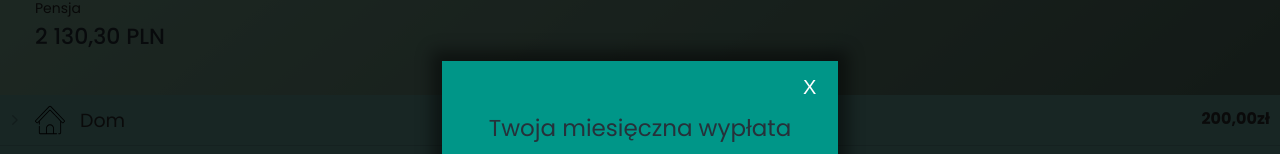
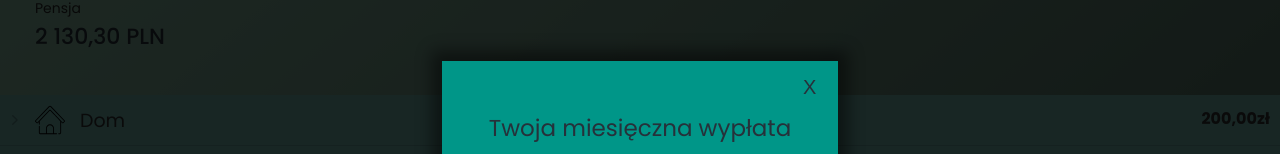
Before and after one commit to ErykFryderyk/finance-manager-app, a Vue app: page / in a window 1280 px wide. In both pictures the pointer is over the button 808 px from the left and 296 px from the top of the page. Shown: the part 215-369 px from the top of the page. Built offline with nearby package versions, Linux system fonts and the light colour scheme.

Commit message:
add transition to close button

```diff
--- a/src/components/BudgetModal.vue
+++ b/src/components/BudgetModal.vue
@@ -59,6 +59,10 @@ export default {
       color: #fff;
       font-size: 20px;
       padding: 5px;
+      transition: color .3s ease;
+      &:hover{
+        color:#26313a;
+      }
     }
     &__box{
       display: flex;
```
